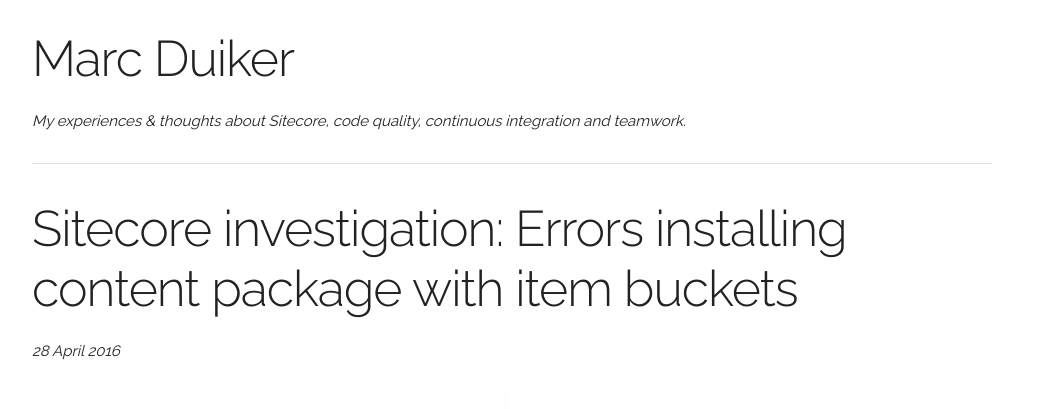
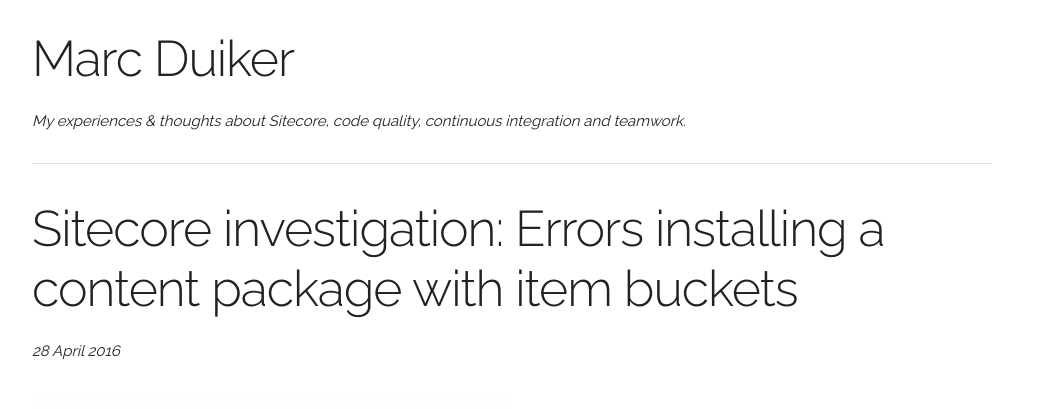
Before and after one commit to marcduiker/marcduiker.github.io, a Jekyll site: the page built from _posts/2016-04-28-sitecore-investigation-error-installing-itm-bucket-package.md, in a window 1280 px wide and 900 px high. Shown: the top 409 px of the window, without its empty margins (128-1177 px from the left). Built offline with Jekyll 4.4.1, drawn with Linux system fonts in a browser that asks for light colours; comment, search, counter and statistics services are not loaded; some of the changed text lies outside the part shown.

Commit message:
small typo fixes

```diff
--- a/_posts/2016-04-28-sitecore-investigation-error-installing-itm-bucket-package.md
+++ b/_posts/2016-04-28-sitecore-investigation-error-installing-itm-bucket-package.md
@@ -1,6 +1,6 @@
 ---
 layout: post
-title: "Sitecore investigation: Errors installing content package with item buckets"
+title: "Sitecore investigation: Errors installing a content package with item buckets"
 tags: Sitecore, bucket, index, error
 ---
 
@@ -28,6 +28,6 @@
 
 {% gist 0f1e7c266f5e45dbce269bef841d50ef %}
 
-Finally always double check if there are empty `Bucket` folder items before making a content package that will contain bucketable items.
+Finally, always double check if there are empty `Bucket` folder items before making a content package that will contain bucketable items.
 
 __Case closed__
```
